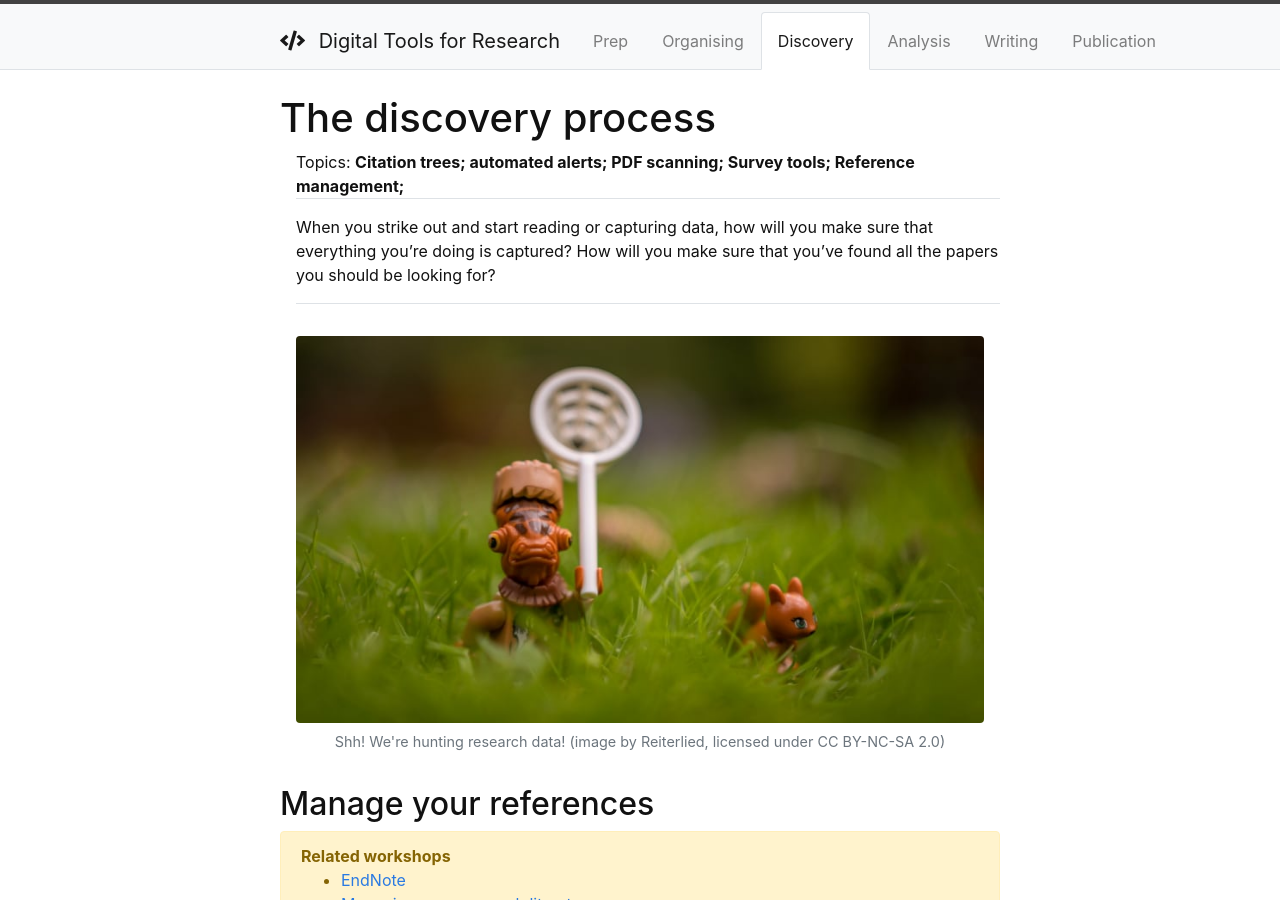
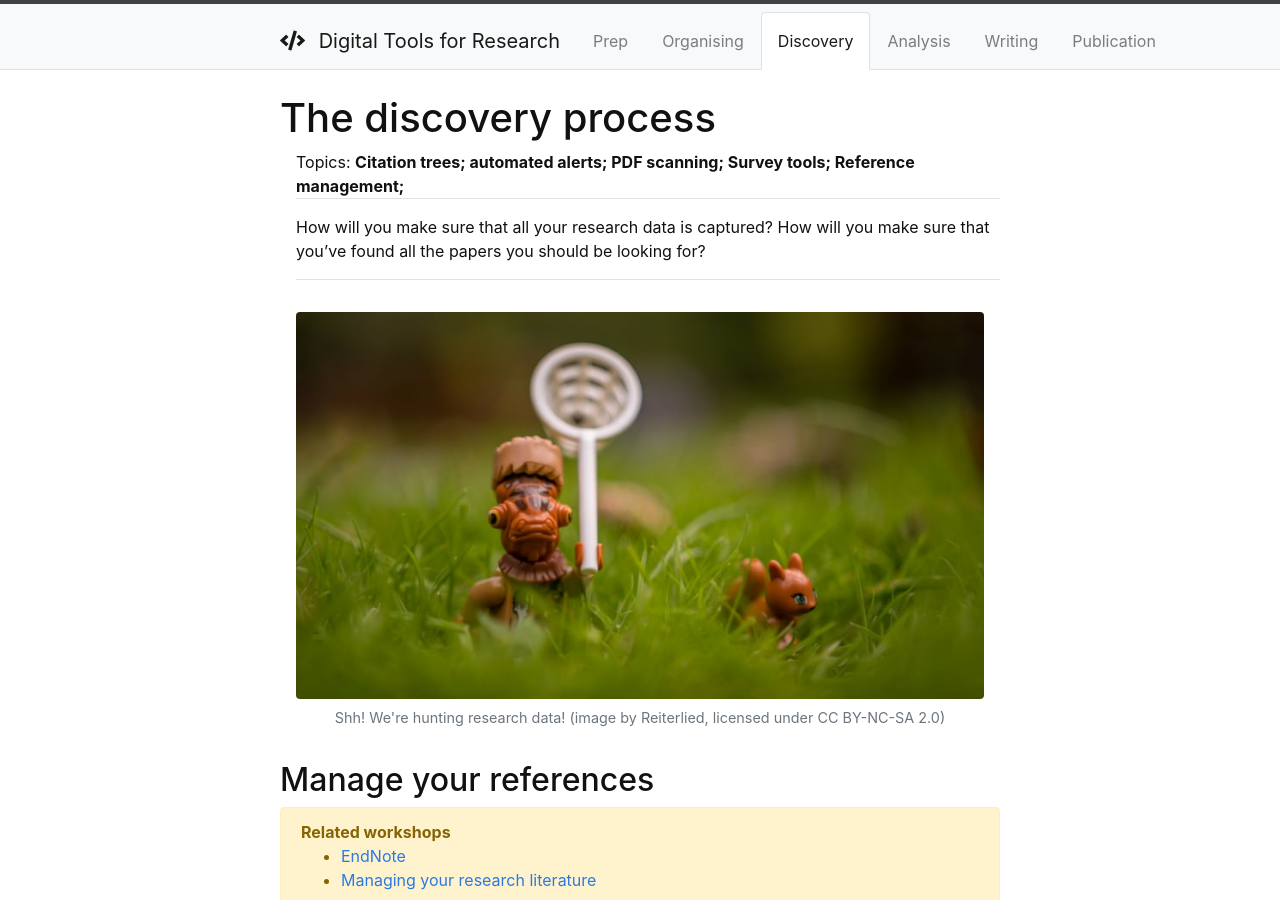
Before and after one commit to GriffithUniLibrary/digital-tools-modular, a Jekyll site: the page built from content/2-discovery.md, in a window 1280 px wide and 900 px high. Built offline with Jekyll 4.4.1, drawn with Linux system fonts in a browser that asks for light colours.

```diff
--- a/content/2-discovery.md
+++ b/content/2-discovery.md
@@ -2,7 +2,7 @@
 title: The discovery process
 nav: Discovery
 topics: Citation trees; automated alerts; PDF scanning; Survey tools; Reference management;
-description: When you strike out and start reading or capturing data, how will you make sure that everything you're doing is captured? How will you make sure that you've found all the papers you should be looking for?
+description: How will you make sure that all your research data is captured? How will you make sure that you've found all the papers you should be looking for?
 ---
 
 {% include figure.html img="collecting.jpg" alt="Lego figure with a butterfly net" caption="Shh! We're hunting research data! (image by Reiterlied, licensed under CC BY-NC-SA 2.0)" width="75" float="left" %}
```
Also changed, not shown: content/1-organising.md (+1 -1 lines), content/5-writing.md (+1 -1 lines), content/6-publication.md (+1 -1 lines).
